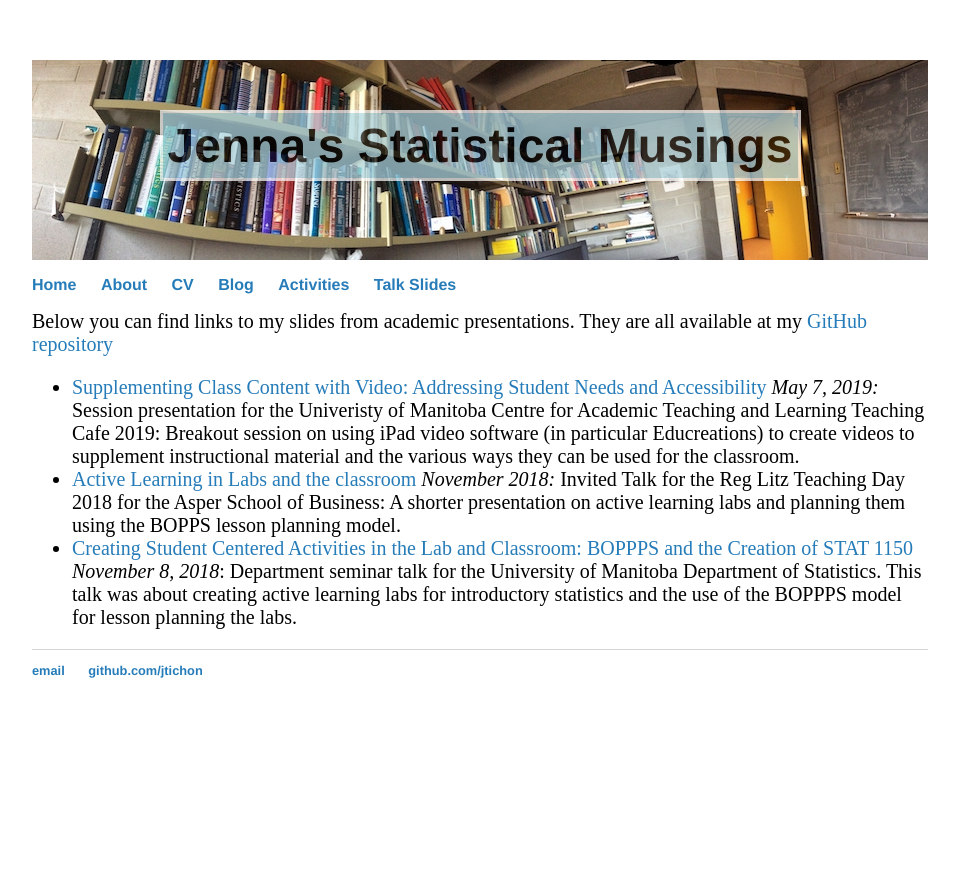
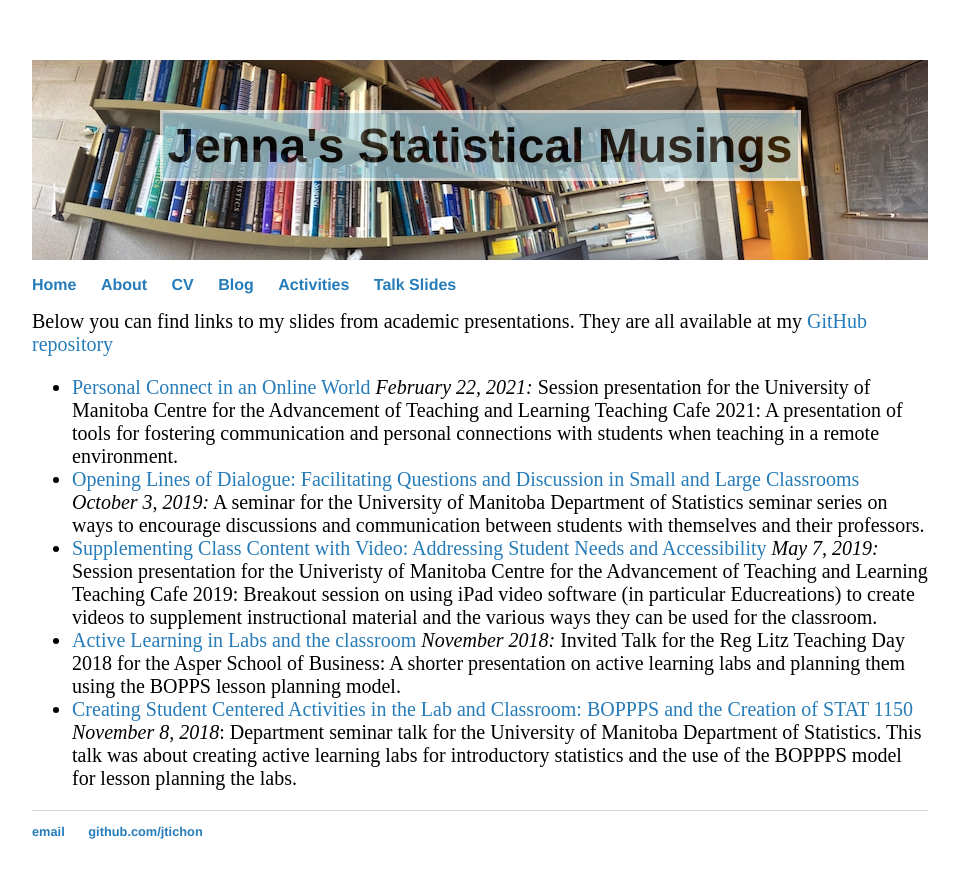
Before and after one commit to jtichon/jtichon.github.io, a Jekyll site: the page built from slides/index.html, in a window 1280 px wide. Shown: the top 878 px of the page, without its empty margins (160-1119 px from the left). Built offline with Jekyll 4.4.1, drawn with Linux system fonts in a browser that asks for light colours.

Commit message:
Added opening lines of dialogue slides and linked slides to website

```diff
--- a/slides/index.html
+++ b/slides/index.html
@@ -6,7 +6,9 @@ title: Talk Slides
 Below you can find links to my slides from academic presentations. They are all available at my <a href="github.com/jtichon/Talk_slides"> GitHub repository </a>
 
 <ul>
-  <li><a href="https://github.com/jtichon/Talk_slides/blob/master/teaching_cafe_2019_educreations.pdf"> Supplementing Class Content with Video: Addressing Student Needs and Accessibility</a> <i>May 7, 2019:</i> Session presentation for the Univeristy of Manitoba Centre for Academic Teaching and Learning Teaching Cafe 2019: Breakout session on using iPad video software (in particular Educreations) to create videos to supplement instructional material and the various ways they can be used for the classroom.</li>
+  <li> <a href="https://github.com/jtichon/Talk_slides/blob/master/Personal_Connection.pdf"> Personal Connect in an Online World </a> <i> February 22, 2021:</i> Session presentation for the University of Manitoba Centre for the Advancement of Teaching and Learning Teaching Cafe 2021: A presentation of tools for fostering communication and personal connections with students when teaching in a remote environment.</li>
+  <li> <a href="https://github.com/jtichon/Talk_slides/blob/master/OpeningLinesOfDialogue.pdf"> Opening Lines of Dialogue: Facilitating Questions and Discussion in Small and Large Classrooms</a> <i> October 3, 2019:</i> A seminar for the University of Manitoba Department of Statistics seminar series on ways to encourage discussions and communication between students with themselves and their professors.</li>
+  <li><a href="https://github.com/jtichon/Talk_slides/blob/master/teaching_cafe_2019_educreations.pdf"> Supplementing Class Content with Video: Addressing Student Needs and Accessibility</a> <i>May 7, 2019:</i> Session presentation for the Univeristy of Manitoba Centre for the Advancement of Teaching and Learning Teaching Cafe 2019: Breakout session on using iPad video software (in particular Educreations) to create videos to supplement instructional material and the various ways they can be used for the classroom.</li>
   <li> <a href = "https://github.com/jtichon/Talk_slides/blob/master/RLTD_Presentation_JTichon.pptx"> Active Learning in Labs and the classroom</a> <i>November 2018:</i> Invited Talk for the Reg Litz Teaching Day 2018 for the Asper School of Business:  A shorter presentation on active learning labs and planning them using the BOPPS lesson planning model.</li>
   <li> <a href="https://github.com/jtichon/Talk_slides/blob/master/BOPPPS_talk_Nov_8.pdf"> Creating Student Centered Activities in the Lab and Classroom: BOPPPS and the Creation of STAT 1150 </a> <i>November 8, 2018</i>: Department seminar talk for the University of Manitoba Department of Statistics. This talk was about creating active learning labs for introductory statistics and the use of the BOPPPS model for lesson planning the labs.</li>
 </ul>
```
Also changed, not shown: 1 other file.
